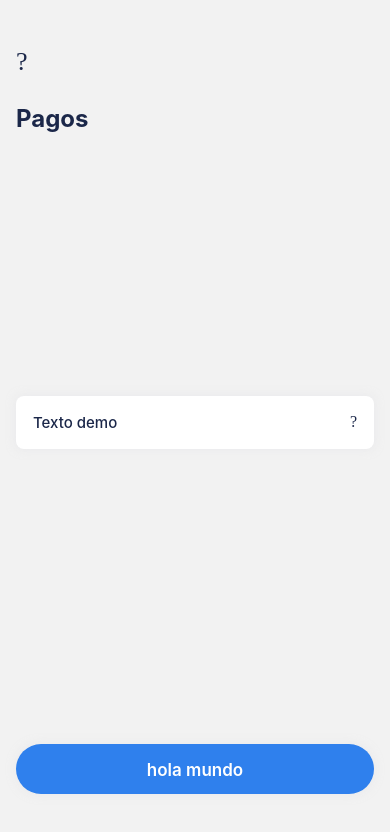
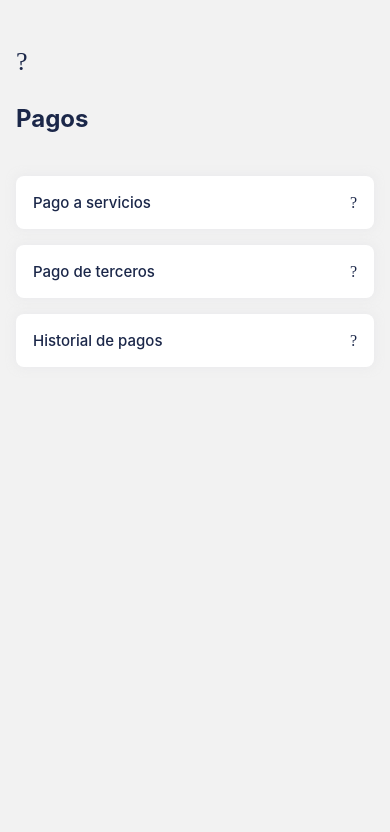
Before and after one commit to hackemateninja/Bank-react-native, a React Native app: screen / in a window 390 px wide. Shown: the top 832 px of the page. Built offline with nearby package versions, Linux system fonts and the light colour scheme.

Commit message:
payments screen

```diff
--- a/components/common_components/containers/ContainerStyles.js
+++ b/components/common_components/containers/ContainerStyles.js
@@ -21,6 +21,6 @@ export const ColumnStyle = styled.View`
 `;
 
 export const ContainerStyle = styled.View`
-	padding: 16px;
+	padding: 0 16px 16px 16px;
 	width: 100%;
 `;
--- /dev/null
+++ b/screens/payments/payment/PaymenScreenStyles.js
@@ -0,0 +1,9 @@
+import styled from "styled-components/native";
+
+export const Body = styled.View`
+	position: absolute;
+	padding-top: 16px;
+	bottom: 0;
+	width: 100%;
+	height: 81%;
+`;
--- a/screens/payments/payment/PaymentScreen.js
+++ b/screens/payments/payment/PaymentScreen.js
@@ -1,36 +1,20 @@
 import React from 'react';
 import Layout from "../../../components/layout/Layout";
 import Header from "../../../components/common_components/headers/Header";
-import {View, Text, StyleSheet}from "react-native";
-import Button from "../../../components/common_components/buttons/Button";
 import CardItem from "../../../components/cards/CardItem";
+import {Body} from "./PaymenScreenStyles";
 
 const PaymentScreen = ()=> {
 	return (
 		<Layout>
 			<Header title="Pagos"/>
-			<CardItem title="Texto demo"/>
-			<Button title={"hola mundo"} />
+			<Body>
+				<CardItem title="Pago a servicios"/>
+				<CardItem title="Pago de terceros"/>
+				<CardItem title="Historial de pagos"/>
+			</Body>
 		</Layout>
 	);
 }
 
-
-const styles = StyleSheet.create({
-	textStyle: {
-		color: '#FFFFFF'
-	},
-	buttonContainer: {
-		backgroundColor: '#ffff',
-		borderRadius: 10,
-		padding: 10,
-		shadowColor: '#000000',
-		shadowOffset: {
-			width: 10,
-			height: 10,
-		},
-		shadowRadius: 5,
-		shadowOpacity: 1.0
-	}
-});
 export default PaymentScreen;
```
